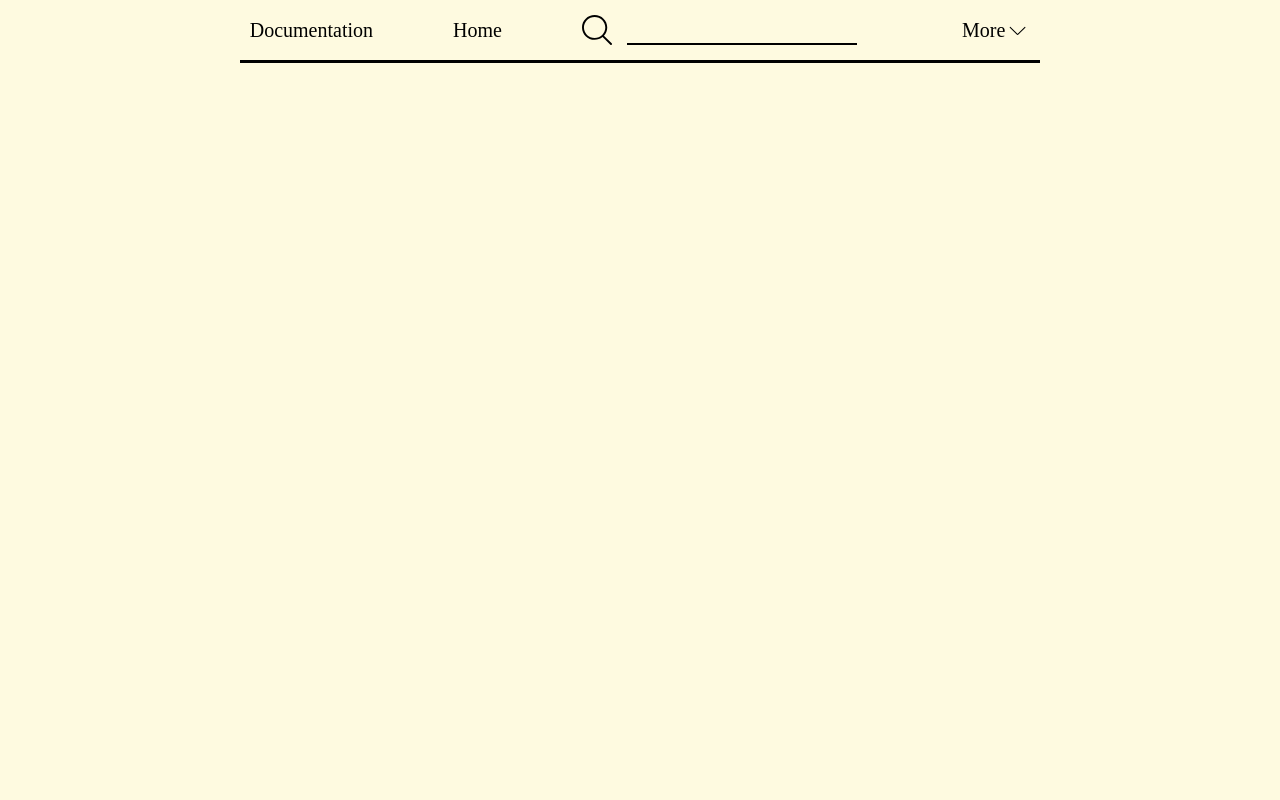
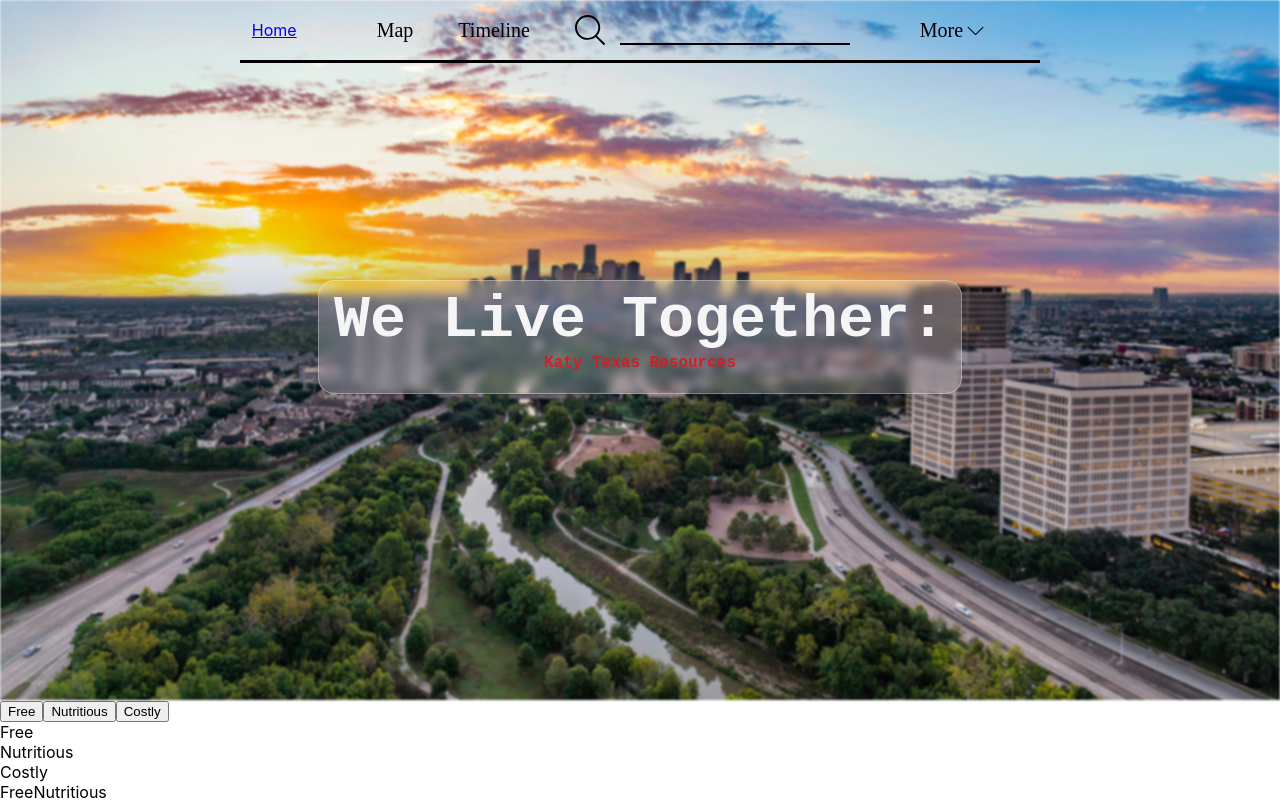
Before and after one commit to slhstsa/webpage, a React (Create React App) app: page / in a window 1280 px wide. Shown: the top 800 px of the page. Built offline with nearby package versions, Linux system fonts and the light colour scheme; a web font is replaced by a local one.

Commit message:
fixed issues

```diff
--- a/package.json
+++ b/package.json
@@ -21,6 +21,8 @@
   },
   "eslintConfig": {
     "extends": [
+      "react-app",
+      "react-app/jest"
     ]
   },
   "browserslist": {
--- a/src/components/home-page/App.js
+++ b/src/components/home-page/App.js
@@ -3,7 +3,10 @@ import { BrowserRouter as Router, Routes, Route } from 'react-router-dom';
 import './App.css';
 import Navigation from './navBar';
 import TimelineApp from '../timeline/timelineApp';
-import Home from './home-page'
+import Banner from './banner'
+import Resources from './resource-grid/resource-grid';
+import About from './about';
+
 function App() {
   return (
     <Router>
@@ -11,7 +14,9 @@ function App() {
       <Routes>
         <Route path="/" element={
           <>
-            <Home />
+            <Banner />
+            <Resources />
+            <About />
           </>
         } />
         <Route path="/timeline" element={<TimelineApp />} />
--- a/src/components/home-page/banner.js
+++ b/src/components/home-page/banner.js
@@ -8,9 +8,6 @@ function Banner(){
         We Live Together:   <p>Katy Texas Resources</p>
       </div>
       <img src="images/katy-stock.jpg" alt="katy/houston Skyline" class="banner-image"/>
-      <div  class="search-bar-banner">
-        <Search/>
-      </div>
     </div>
   );
 }
--- a/src/components/home-page/navBar.js
+++ b/src/components/home-page/navBar.js
@@ -1,17 +1,24 @@
 import './navBar.css';
 import { Link } from 'react-router-dom';
 import Search from './search';
+
 function Navigation()
 {
   return(
     <div className="center-header">
       <div className="nav-bar-container">
+
+        <Link to="/" className="logo">
+          Home
+        </Link>
+
+        <div className="banner-links-header">
           <a href="#" className="header-link">
-          Documentation
+            Map
           </a>
 
           <Link to="/timeline" className="header-link">
-          Home
+            Timeline
           </Link>
           <Search />
           <div class="more-option">
@@ -20,8 +27,7 @@ function Navigation()
             </a>
             <img src="images/arrow-down.svg" alt="dropdown-menu-arrow" class="down-arrow"/>
           </div>
-
-
+        </div>
       </div>
     </div>
   );
```
Lines whose indentation alone changed are shown as unchanged.
